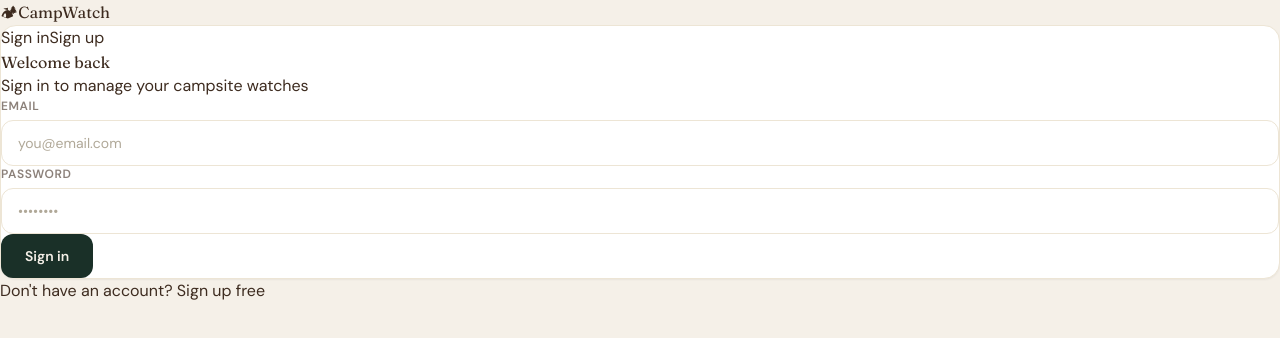
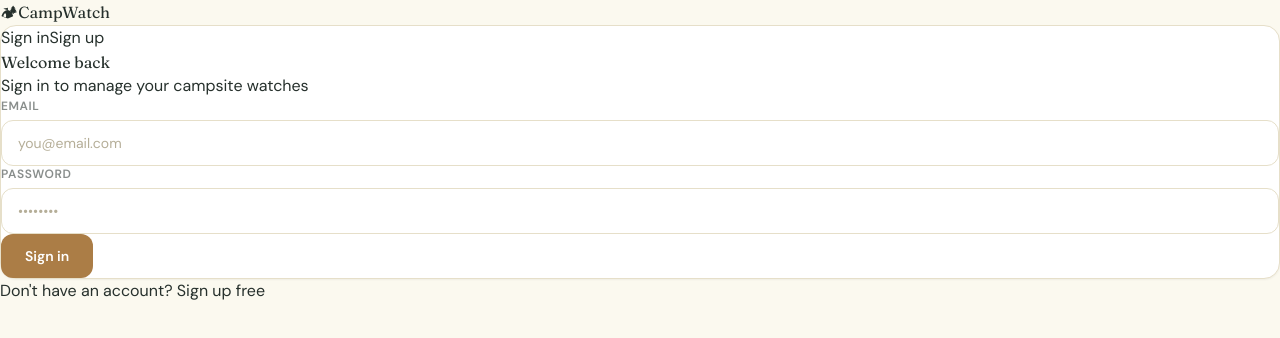
Before and after one commit to janeg18/campwatch-web, a Next.js app: page /auth in a window 1280 px wide. Shown: the top 338 px of the page. Built offline with nearby package versions, Linux system fonts and the light colour scheme; no server answers.

Commit message:
Update globals.css

```diff
--- a/app/globals.css
+++ b/app/globals.css
@@ -5,48 +5,61 @@
 @tailwind utilities;
 
 :root {
-  --forest: #1a3028;
-  --forest-light: #234035;
-  --sage: #4a7c59;
-  --mint: #7fb98a;
-  --sand: #f5f0e8;
-  --sand-dark: #ede5d5;
-  --bark: #3d2b1f;
-  --sky: #e8f4f0;
+  /* CampWatch earth-tone palette (budhi_mudra inspired) */
+  --cream: #FBF9EF;
+  --cream-2: #F1EDDD;
+  --green: #1A3D38;
+  --green-soft: #2C544E;
+  --gold: #AB7D46;
+  --gold-deep: #8A6233;
+  --red: #B21F31;
+  --ink: #26302C;
+  --muted: #6F7A72;
+  --border: #E6DFC9;
+  --border-soft: #EFEAD9;
 }
 
 * { box-sizing: border-box; }
 
 body {
   font-family: 'DM Sans', sans-serif;
-  background: var(--sand);
-  color: var(--bark);
+  background: var(--cream);
+  color: var(--ink);
 }
 
 .font-display { font-family: 'Fraunces', serif; }
 
+/* Topographic tiling background, very low opacity. */
+.topo-bg {
+  background-image: url('/topo.svg');
+  background-size: 600px 600px;
+  background-repeat: repeat;
+  opacity: 0.06;
+  pointer-events: none;
+}
+
 .btn-primary {
-  @apply bg-[#1a3028] text-[#f5f0e8] font-semibold px-6 py-3 rounded-xl
-         hover:bg-[#234035] transition-all duration-200 text-sm;
+  @apply bg-[#AB7D46] text-white font-semibold px-6 py-3 rounded-xl
+         hover:bg-[#9A6E3A] transition-all duration-200 text-sm;
 }
 
 .btn-secondary {
-  @apply bg-transparent border-2 border-[#1a3028] text-[#1a3028] font-semibold
-         px-6 py-3 rounded-xl hover:bg-[#1a3028] hover:text-[#f5f0e8]
+  @apply bg-transparent border border-[#1A3D38]/25 text-[#1A3D38] font-semibold
+         px-6 py-3 rounded-xl hover:border-[#1A3D38]/50 hover:bg-[#1A3D38]/[0.03]
          transition-all duration-200 text-sm;
 }
 
 .card {
-  @apply bg-white rounded-2xl border border-[#ede5d5] shadow-sm;
+  @apply bg-white rounded-2xl border border-[#E6DFC9] shadow-sm;
 }
 
 .input {
-  @apply w-full bg-white border border-[#ede5d5] rounded-xl px-4 py-3
-         text-sm text-[#3d2b1f] placeholder-[#b0a898]
-         focus:outline-none focus:border-[#4a7c59] focus:ring-2 focus:ring-[#4a7c59]/20
+  @apply w-full bg-white border border-[#E6DFC9] rounded-xl px-4 py-3
+         text-sm text-[#26302C] placeholder-[#B5AE98]
+         focus:outline-none focus:border-[#AB7D46] focus:ring-2 focus:ring-[#AB7D46]/20
          transition-all duration-150;
 }
 
 .label {
-  @apply block text-xs font-semibold text-[#3d2b1f]/60 uppercase tracking-wider mb-1.5;
+  @apply block text-xs font-semibold text-[#26302C]/55 uppercase tracking-wider mb-1.5;
 }
```
